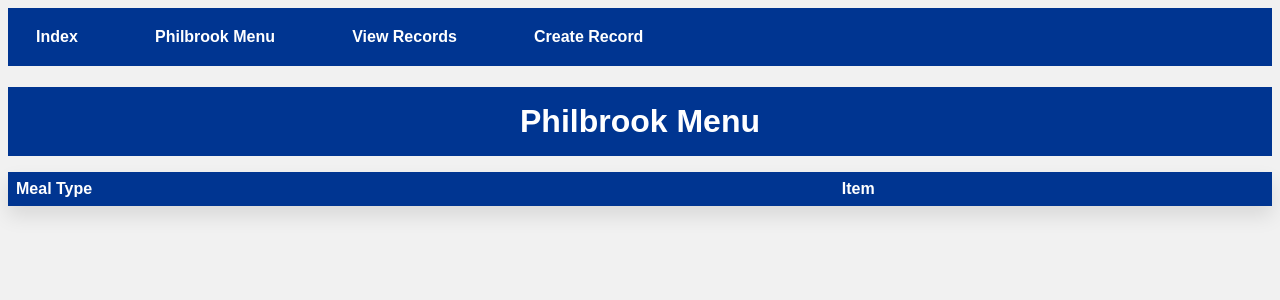
After one commit to GetBirned/FUN-H, a Flask app: template WebApp/templates/phillyMenu.html in a window 1280 px wide. The commit adds this page. Shown: the top 300 px of the page. Run offline with Flask 2, Linux system fonts and the light colour scheme; the template is opened without the code that fills it, so the values that code supplies are empty.

Commit message:
updated app.py and working on philly menu

```diff
--- a/WebApp/app.py
+++ b/WebApp/app.py
@@ -13,6 +13,12 @@ app = Flask(__name__)
 def index():
     return render_template('index.html', url_create=url_for('create'), url_records=url_for('records'))
 
+@app.route('/phillymenu', methods=["GET"])
+def phillyMenu():
+    response = requests.get("https://testfunctionappcs518.azurewebsites.net/api/readrecords", params={"query":'{"location": "philly"}'})
+    records = json_util.loads(response.text)
+    return render_template('phillyMenu.html', records=records, url_index=url_for('index'), url_records=url_for('records'), url_create=url_for('create'))
+
 @app.route('/create', methods=["GET", "POST"])
 def create():
     if request.method == "POST":
@@ -26,7 +32,7 @@ def create():
         return redirect(url_for('records'))
         # return render_template('create.html', url_index=url_index, url_records=url_records)
     elif request.method == "GET":
-        return render_template('create.html', url_index=url_for('index'), url_records=url_for('records'))
+        return render_template('create.html', url_index=url_for('index'), url_records=url_for('records'), url_phillyMenu=url_for('phillyMenu'))
 
 @app.route('/edit', methods=["GET", "POST"])
 def edit():
@@ -42,7 +48,7 @@ def edit():
         query = request.args.get("query")
         response = requests.get("https://testfunctionappcs518.azurewebsites.net/api/readrecords", params={'query': '{"_id": "'+str(query)+'"}'})
         record = json_util.loads(response.text)
-        return render_template('edit.html', record=record, url_index=url_for('index'), url_records=url_for('records'))
+        return render_template('edit.html', record=record, url_index=url_for('index'), url_records=url_for('records'), url_phillyMenu=url_for('phillyMenu'))
 
 @app.route('/records', methods=["GET", "POST"])
 def records():
@@ -52,11 +58,11 @@ def records():
         response = requests.get("https://testfunctionappcs518.azurewebsites.net/api/deleterecord", params={'query': '{"_id": "'+str(query)+'"}'})
         response = requests.get("https://testfunctionappcs518.azurewebsites.net/api/readrecords", params={"query":'{}'})
         records = json_util.loads(response.text)
-        return render_template("records.html", records=records, url_index=url_for('index'), url_create=url_for('create'))
+        return render_template("records.html", records=records, url_index=url_for('index'), url_create=url_for('create'), url_phillyMenu=url_for('phillyMenu'))
     else:
         response = requests.get("https://testfunctionappcs518.azurewebsites.net/api/readrecords", params={"query":'{}'})
         records = json_util.loads(response.text)
-        return render_template("records.html", records=records, url_index=url_for('index'), url_create=url_for('create'))
+        return render_template("records.html", records=records, url_index=url_for('index'), url_create=url_for('create'), url_phillyMenu=url_for('phillyMenu'))
 
 if __name__ == "__main__":
     app.run(debug=True)
--- /dev/null
+++ b/WebApp/templates/phillyMenu.html
@@ -0,0 +1,113 @@
+<!DOCTYPE html>
+<html>
+  <head>
+    <title>Philbrook Menu</title>
+    <style>
+        body {
+          font-family: Arial, Helvetica, sans-serif;
+          background-color: #f1f1f1;
+        }
+        table {
+          border-collapse: collapse;
+          width: 100%;
+          background-color: #fff;
+          box-shadow: 0 10px 20px rgba(0,0,0,0.1);
+          margin: 1em 0;
+        }
+        th, td {
+          text-align: left;
+          padding: 0.5em;
+        }
+        th {
+          background-color: #003591;
+          color: #fff;
+          font-weight: bold;
+        }
+        tr:nth-child(even) {background-color: #f2f2f2;}
+        a {
+          color: #003591;
+          text-decoration: none;
+          font-weight: bold;
+        }
+        a:hover {
+          text-decoration: underline;
+        }
+        h1 {
+          margin-bottom: 0;
+          padding: 0.5em;
+          background-color: #003591;
+          color: #fff;
+          text-align: center;
+        }
+        .container {
+          max-width: 800px;
+          margin: 0 auto;
+          padding: 1em;
+        }
+        nav {
+          background-color: #003591;
+          padding: 1.25em;
+          margin-left: 0;
+        }
+        nav ul {
+          list-style: none;
+          margin: 0;
+          padding: 0;
+          display: flex;
+        }
+        nav li {
+          margin: 0 0.5em;
+          padding-right: 5%;
+        }
+        nav a {
+          color: #fff;
+          text-decoration: none;
+          font-weight: bold;
+        }
+        nav a:hover {
+          text-decoration: underline;
+        }
+      </style>
+  </head>
+  <body>
+    <nav>
+        <ul>
+          <li><a href="{{ url_for('index') }}">Index</a></li>
+          <li><a href="{{ url_for('phillyMenu') }}">Philbrook Menu</a></li>
+          <li><a href="{{ url_for('records') }}">View Records</a></li>
+          <li><a href="{{ url_for('create') }}">Create Record</a></li>
+        </ul>
+      </nav>
+    <h1>Philbrook Menu</h1>
+    <table>
+		<thead>
+			<tr>
+				<th>Meal Type</th>
+				<th>Item</th>
+			</tr>
+		</thead>
+		<tbody>
+			{% for record in records %}
+				{% if record.location == "philly" %}
+					{% if record.meal == "Breakfast" %}
+						<tr>
+							<td>Breakfast</td>
+							<td>{{ record.item }}</td>
+						</tr>
+					{% elif record.meal == "Lunch" %}
+						<tr>
+							<td>Lunch</td>
+							<td>{{ record.item }}</td>
+						</tr>
+					{% elif record.meal == "Dinner" %}
+						<tr>
+							<td>Dinner</td>
+							<td>{{ record.item }}</td>
+						</tr>
+					{% endif %}
+				{% endif %}
+			 {% endfor %}
+		</tbody>
+	</table>
+  </body>
+</html>
--- a/WebApp/templates/records.html
+++ b/WebApp/templates/records.html
@@ -77,6 +77,7 @@
     <nav>
       <ul>
         <li><a href="{{ url_for('index') }}">Index</a></li>
+        <li><a href="{{ url_for('phillyMenu') }}">Philbrook Menu</a></li>
         <li><a href="{{ url_for('records') }}">View Records</a></li>
         <li><a href="{{ url_for('create') }}">Create Record</a></li>
       </ul>
```
Also changed, not shown: WebApp/templates/create.html (+6 -5 lines), WebApp/templates/edit.html (+6 -5 lines), WebApp/templates/index.html (+4 -3 lines).
